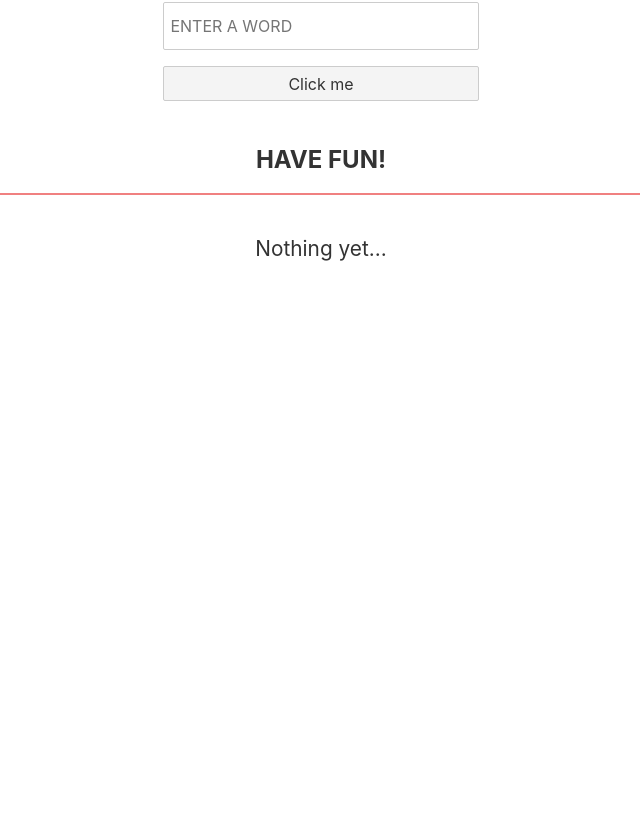
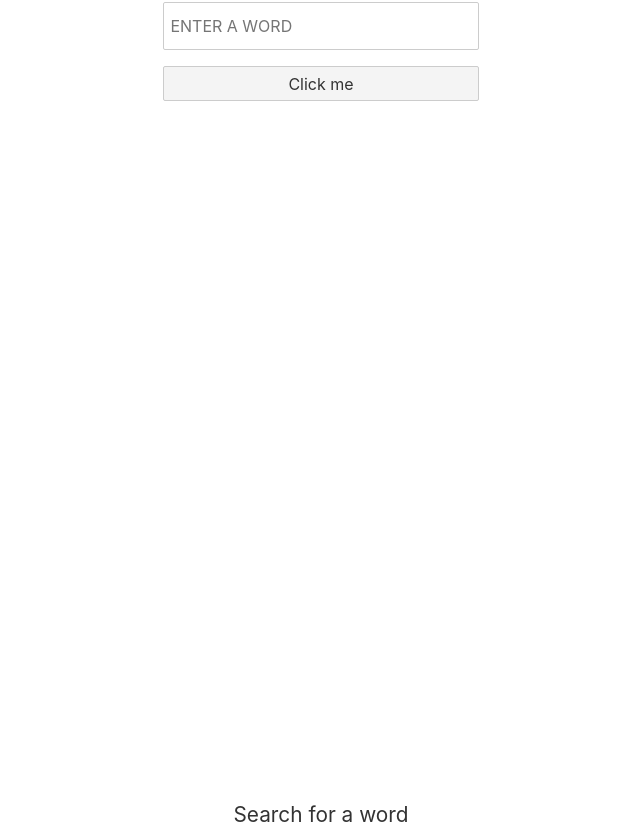
Before and after one commit to Garrett-Iannuzzi/final-countdown, a Svelte app: page / in a window 1280 px wide. Shown: the part 252-1079 px from the top of the page, without its empty margins (335-975 px from the left). Before the commit the page ends 840 px from the top, so only its background shows below. Built offline with nearby package versions, Linux system fonts and the light colour scheme.

Commit message:
Add apiCall to App and create a dispatch in form for the word

```diff
--- a/src/App/App.svelte
+++ b/src/App/App.svelte
@@ -1,8 +1,22 @@
 <script>
 	import Form from '../Form/Form.svelte';
+	import WordContainer from '../WordContainer/WordContainer.svelte';
 
+  const url = '01672bcc-913a-4964-b9c5-2f4cafa8ca78';
 	const greeting = 'Welcome to Sexy Synonyms';
+  let searchResults = [];
+  let searchWord = '';
 
+	  const findSynonyms = (async () => {
+			const response = await fetch(`https://www.dictionaryapi.com/api/v3/references/thesaurus/json/${searchWord}?key=${url}`)
+			const data = await response.json();
+			const fullSynonyms = data.map(object => {
+				return object.meta.syns
+    })
+			const returnedWords = await fullSynonyms[0].flat();
+			searchResults = returnedWords;
+			console.log(searchResults)
+  });
 </script>
 
 <main>
@@ -10,6 +24,11 @@
 	<p>Use this application to search for a word, you will receive a list of synonyms in button form,
 		if you click you will get a new list, happy learning!</p>
 	<Form />
+	{#if !searchResults.length}
+		<p>Search for a word</p>
+	{:else}
+		<WordContainer />
+	{/if}
 </main>
 
 <style>
--- a/src/Form/Form.svelte
+++ b/src/Form/Form.svelte
@@ -1,29 +1,14 @@
 <script>
-  import WordContainer from '../WordContainer/WordContainer.svelte';
-  // const url  = process.env.DICTIONARY_REFERENCES_THESAURUS_URL;
-  // const url = '01672bcc-913a-4964-b9c5-2f4cafa8ca78'
-  // console.log(url.env)
-  const url = '01672bcc-913a-4964-b9c5-2f4cafa8ca78';
 
-  let searchResults = [];
+  import { createEventDispatcher } from 'svelte';
+
+  const dispatch = createEventDispatcher();
   let searchWord = '';
 
   const onSubmit = e => {
     e.preventDefault();
-    findSynonyms();
     searchWord = '';
   };
-
-  const findSynonyms = (async () => {
-    const response = await fetch(`https://www.dictionaryapi.com/api/v3/references/thesaurus/json/${searchWord}?key=${url}`)
-    const data = await response.json();
-    const fullSynonyms = data.map(object => {
-      return object.meta.syns
-    })
-    const returnedWords = await fullSynonyms[0].flat();
-    searchResults = returnedWords;
-    console.log(searchResults)
-  });
 
 </script>
 
@@ -31,24 +16,26 @@
 <form >
   <input type='text' placeholder='Enter A Word' bind:value={searchWord}/>
   <button on:click={onSubmit}>Click me</button>
-  <h2>{ searchWord || 'Have Fun!' }</h2>
+</form>
+
+  <!-- <h2>{ searchWord || 'Have Fun!' }</h2>
     {#if !searchResults.length}
     <p>Nothing yet...</p>
   {:else}
     {#each searchResults as searchResults}
       <button type='button'>{searchResults}</button>
     {/each}
-  {/if}
-</form>
-
+  {/if} -->
 
 <style>
 
   form {
     display: flex;
+    height: 100vh;
     flex-direction: column;
     align-items: center;
     margin-top: 2em;
+    overflow: scroll;
   }
 
   input {
--- a/src/WordContainer/WordContainer.svelte
+++ b/src/WordContainer/WordContainer.svelte
@@ -1,10 +1,10 @@
 <script>
-
+	export let searchResults
 </script>
 
 
 <section >
-  <h1>Hi</h1>
+  <button type='button'>{searchResults}</button>
 </section>
 
 
```
